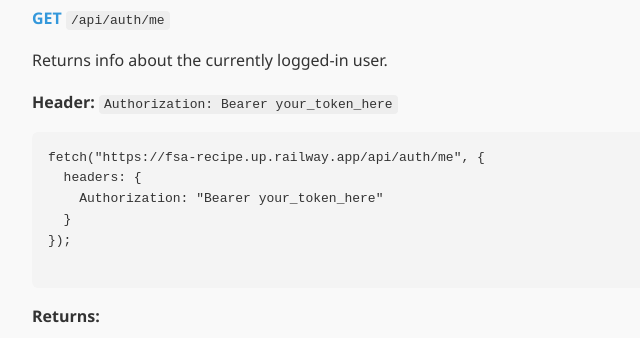
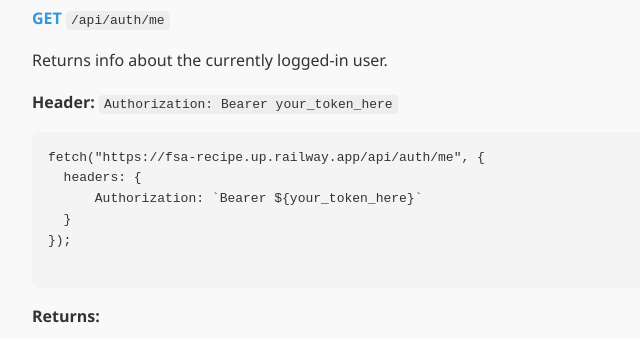
Before and after one commit to scrowley016/recipe_backend, a website: page public/index.html in a window 1280 px wide. Shown: the part 1280-1618 px from the top of the page, 0-640 px from the left. Drawn offline with Linux system fonts and the light colour scheme.

Commit message:
fixed docs

```diff
--- a/public/index.html
+++ b/public/index.html
@@ -108,7 +108,7 @@ fetch("https://fsa-recipe.up.railway.app/api/auth/login", {
         <pre>
 fetch("https://fsa-recipe.up.railway.app/api/auth/me", {
   headers: {
-    Authorization: "Bearer your_token_here"
+      Authorization: `Bearer ${your_token_here}`
   }
 });
     </pre>
@@ -219,7 +219,7 @@ fetch("https://fsa-recipe.up.railway.app/api/auth/me", {
               method: "POST",
               headers: {
                 "Content-Type": "application/json",
-                Authorization: "Bearer your_token_here"
+                Authorization: `Bearer ${your_token_here}`
               },
               body: JSON.stringify({
                 strMeal: "Grandma's Apple Pie",
@@ -258,7 +258,7 @@ fetch("https://fsa-recipe.up.railway.app/api/auth/me", {
           <pre>
             fetch("https://fsa-recipe.up.railway.app/api/recipes/user-recipes", {
               headers: {
-                Authorization: "Bearer your_token_here"
+                  Authorization: `Bearer ${your_token_here}`
               }
             });
                     </pre>
@@ -287,7 +287,7 @@ fetch("https://fsa-recipe.up.railway.app/api/auth/me", {
           fetch("https://fsa-recipe.up.railway.app/api/recipes/user-recipes/1", {
             method: "DELETE",
             headers: {
-              Authorization: "Bearer your_token_here"
+                Authorization: `Bearer ${your_token_here}`
             }
           });
         </pre>
@@ -308,7 +308,7 @@ fetch("https://fsa-recipe.up.railway.app/api/auth/me", {
         <pre>
 fetch("https://fsa-recipe.up.railway.app/api/favorites", {
   headers: {
-    Authorization: "Bearer your_token_here"
+    Authorization: `Bearer ${your_token_here}`
   }
 });
     </pre>
@@ -337,7 +337,7 @@ fetch("https://fsa-recipe.up.railway.app/api/favorites", {
   method: "POST",
   headers: {
     "Content-Type": "application/json",
-    Authorization: "Bearer your_token_here"
+    Authorization: `Bearer ${your_token_here}`
   },
   body: JSON.stringify({
     mealId: "53060",
@@ -371,7 +371,7 @@ fetch("https://fsa-recipe.up.railway.app/api/favorites", {
         <pre>
 fetch("https://fsa-recipe.up.railway.app/api/favorites/1", {
   headers: {
-    Authorization: "Bearer your_token_here"
+    Authorization: `Bearer ${your_token_here}`
   }
 });
     </pre>
@@ -396,7 +396,7 @@ fetch("https://fsa-recipe.up.railway.app/api/favorites/1", {
 fetch("https://fsa-recipe.up.railway.app/api/favorites/1", {
   method: "DELETE",
   headers: {
-    Authorization: "Bearer your_token_here"
+      Authorization: `Bearer ${your_token_here}`
   }
 });
     </pre>
```
